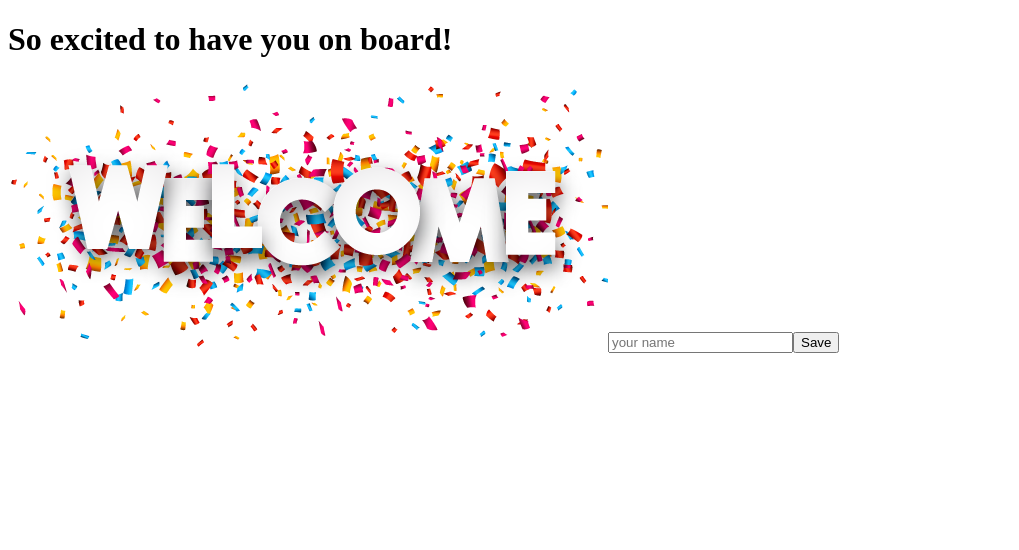
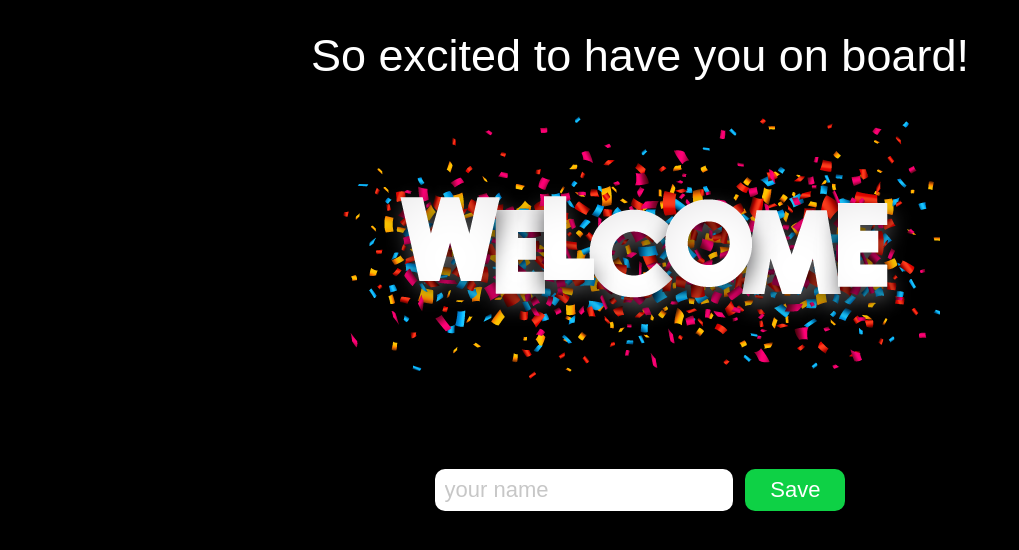
Before and after one commit to Andreagaviria/Onboarding, an Angular app: page / in a window 1280 px wide. Shown: the top 550 px of the page, without its empty margins (0-1019 px from the left). Built offline with nearby package versions, Linux system fonts and the light colour scheme.

Commit message:
styles added

```diff
--- a/src/app/Components/input-user-name/input-user-name.component.css
+++ b/src/app/Components/input-user-name/input-user-name.component.css
@@ -0,0 +1,41 @@
+div.content {
+    display: flex;
+    justify-content: center;
+    margin-top:7%;
+  }
+
+.form_user {
+    display: flex;
+    justify-content: center;
+}
+
+input.input_user {
+    background: white;
+    font-weight: 500;
+    margin-right: 1%;
+    padding: 5px 0 5px 10px;
+    font-size: 22px;
+    border: none;
+    border-radius:10px;
+  }
+
+  input.input_user::placeholder {
+    color: #c7c7c7;
+  }
+
+  button.save_user_button {
+    background-color: #0ED145;
+    border-radius: 10px;
+    padding: 8px 25px;
+    color: white;
+    font-size: 22px;
+    border: none;
+  }
+
+  button.save_user_button:hover {
+    background-color: #1f883c;
+    transition: all 0.2s ease;
+
+
+
+  }
--- a/src/app/Components/input-user-name/input-user-name.component.html
+++ b/src/app/Components/input-user-name/input-user-name.component.html
@@ -1,3 +1,4 @@
-
-<input [(ngModel)]="name" type="text" placeholder="your name">
-<button (click)="enviar(name)" type="submit">Save</button>
+<div class="form_user content">
+<input class="input_user" [(ngModel)]="name" type="text" placeholder="your name">
+<button class="save_user_button" (click)="sendUserName(name)" type="submit">Save</button>
+</div>
--- a/src/app/Components/input-user-name/input-user-name.component.ts
+++ b/src/app/Components/input-user-name/input-user-name.component.ts
@@ -20,7 +20,7 @@ export class InputUserNameComponent implements OnInit {
   ngOnInit(): void {
   }
 
-  enviar(name:string) {
+  sendUserName(name:string) {
     console.log(name);
   }
 }
--- a/src/app/app.component.css
+++ b/src/app/app.component.css
@@ -0,0 +1,12 @@
+  h1.welcome-title  {
+    color:white;
+    font-size: 45px;
+    font-weight: 400;
+    font-family: Arial, Helvetica, sans-serif;
+    text-align: center;
+  }
+
+  img.image-welcome {
+    display: flex;
+    margin: auto;
+  }
--- a/src/app/app.component.html
+++ b/src/app/app.component.html
@@ -1,3 +1,3 @@
-<h1>So excited to have you on board!</h1>
-<img [src]="'../assets/welcome.png'"/>
+<h1 class="welcome-title">So excited to have you on board!</h1>
+<img class="image-welcome" [src]="'../assets/welcome.png'"/>
 <app-input-user-name></app-input-user-name>
--- a/src/app/app.component.ts
+++ b/src/app/app.component.ts
@@ -6,6 +6,6 @@ import { Component } from '@angular/core';
   styleUrls: ['./app.component.css']
 })
 export class AppComponent {
-  userName:string = '';
+
 
 }
--- a/src/styles.css
+++ b/src/styles.css
@@ -1 +1,4 @@
-/* You can add global styles to this file, and also import other style files */
+body {
+    background-color: black;
+    margin: 0;
+}
```
